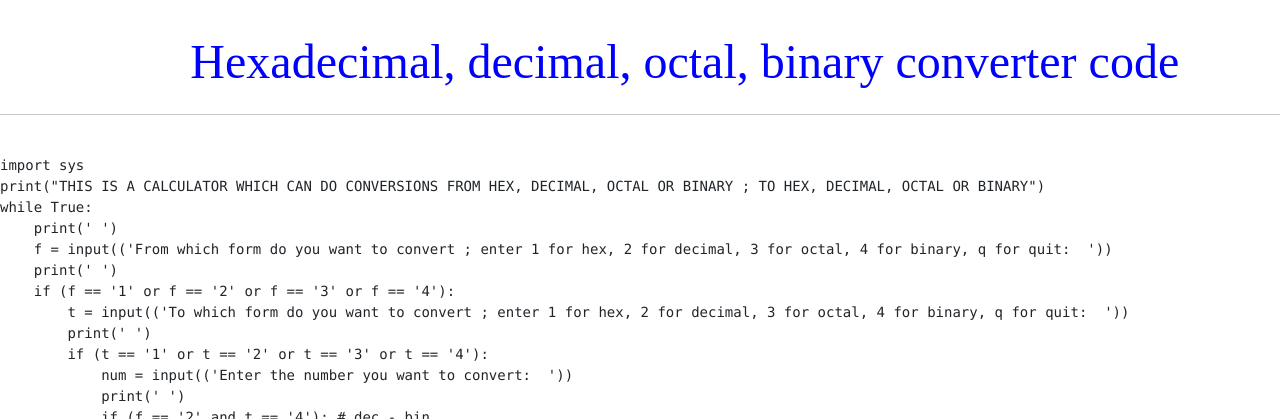
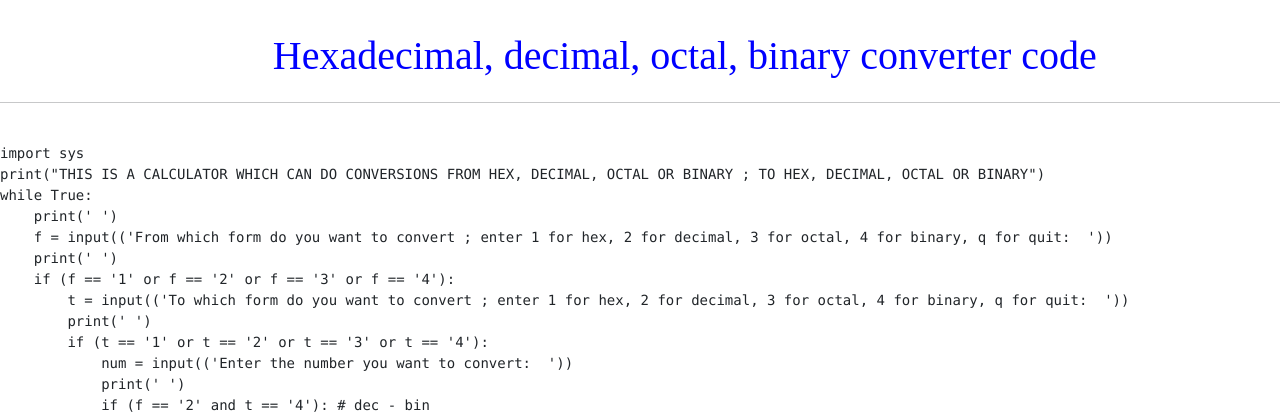
Before and after one commit to Techbrid-SARVESH-AHUJA/techbridsarvesh, a Django app: page /view_codes/4/ in a window 1280 px wide. Shown: the part 140-559 px from the top of the page. Run offline with Django 3.2, Linux system fonts and the light colour scheme; data comes from the database, SQL or seed files in the repository; both versions use the stored data as it was after the commit.

Commit message:
Initial Commit 10

```diff
--- a/mysite/templates/view_codes.html
+++ b/mysite/templates/view_codes.html
@@ -4,7 +4,7 @@
 
 
 <!--name-->
-<p style="font-size: 300%; font-family: Kristen ITC; color: blue; margin-left: 7%; text-align: center;">{{Codes.name}}</p>
+<p style="font-size: 250%; font-family: Kristen ITC; color: blue; margin-left: 7%; text-align: center;">{{Codes.name}}</p>
 <!--name end-->
 
 <hr>
```
Also changed, not shown: db.sqlite3.
